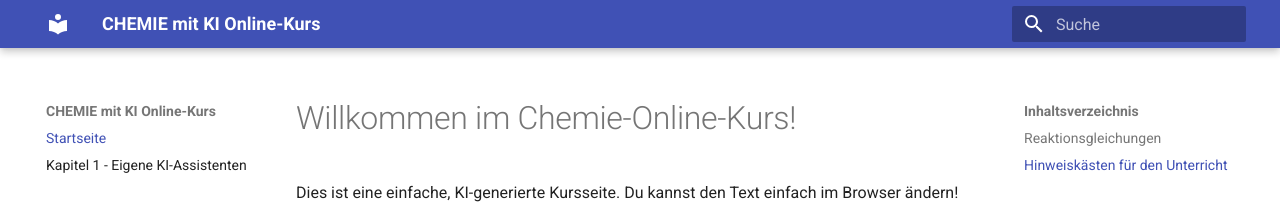
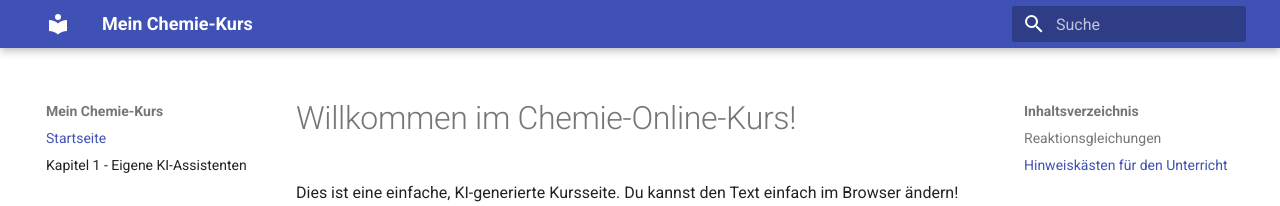
Before and after one commit to ekerzendorfer/CHEMIE-MIT-KI-ONLINEKURS, an MkDocs documentation site: the page built from docs/index.md, in a window 1280 px wide. Shown: the top 206 px of the page. Built offline with MkDocs 1.6.1 and Material for MkDocs 9.7.7, drawn with Linux system fonts in a browser that asks for light colours.

Commit message:
Update site name and description in mkdocs.yml

```diff
--- a/mkdocs.yml
+++ b/mkdocs.yml
@@ -1,8 +1,10 @@
-site_name: CHEMIE mit KI Online-Kurs
-site_description: Begleitkurs zur VCÖ CHemie & Schule Artikelserie
+site_name: Mein Chemie-Kurs
+site_description: Interaktive Materialien für den Chemieunterricht
 theme:
   name: material
   language: de
+  features:
+    - content.code.copy
   palette:
     primary: indigo
     accent: deep orange
```
